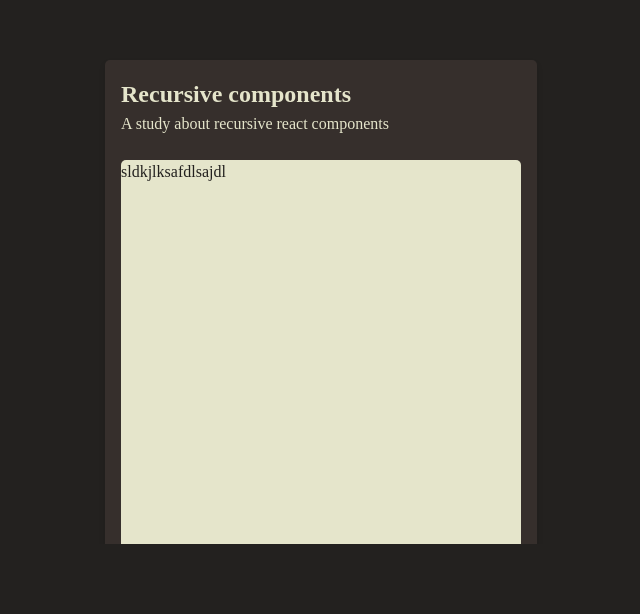
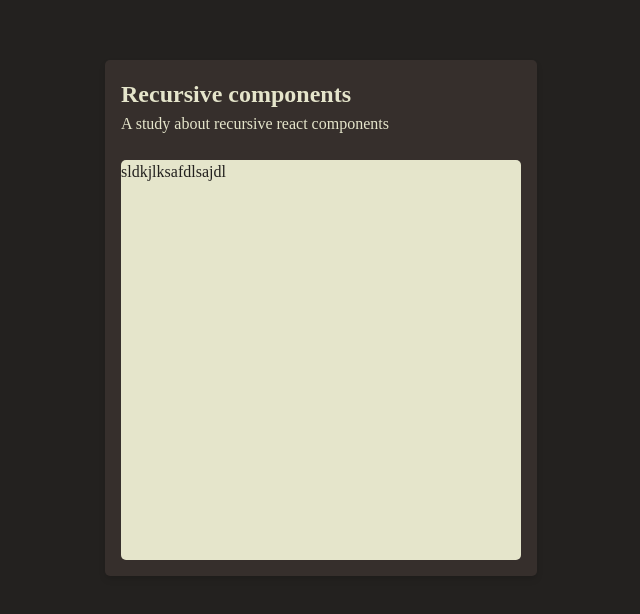
Before and after one commit to GusChenn/portfolio, a Next.js app: page /home in a window 1280 px wide. Shown: the part 116-730 px from the top of the page, without its empty margins (319-959 px from the left). Built offline with nearby package versions, Linux system fonts and the light colour scheme; a web font is replaced by a local one.

Commit message:
Finish project card

```diff
--- a/src/app/home/page.tsx
+++ b/src/app/home/page.tsx
@@ -7,7 +7,7 @@ const FirstProject = (): React.ReactNode => {
 
 export default function Home() {
   return (
-    <div className='flex h-[500px] w-5/6 max-w-screen-2xl flex-wrap justify-center gap-24 overflow-x-hidden overflow-y-scroll p-16'>
+    <div className='flex h-[550px] w-5/6 max-w-screen-2xl flex-wrap justify-center gap-24 overflow-hidden p-16'>
       <ProjectCard
         title='Recursive components'
         body='A study about recursive react components'
--- a/src/app/page.tsx
+++ b/src/app/page.tsx
@@ -7,5 +7,5 @@ export default function Root() {
 
   router.push('/home');
 
-  return <div className='h-screen bg-background'></div>;
+  return <div className='h-screen bg-dark'></div>;
 }
```
